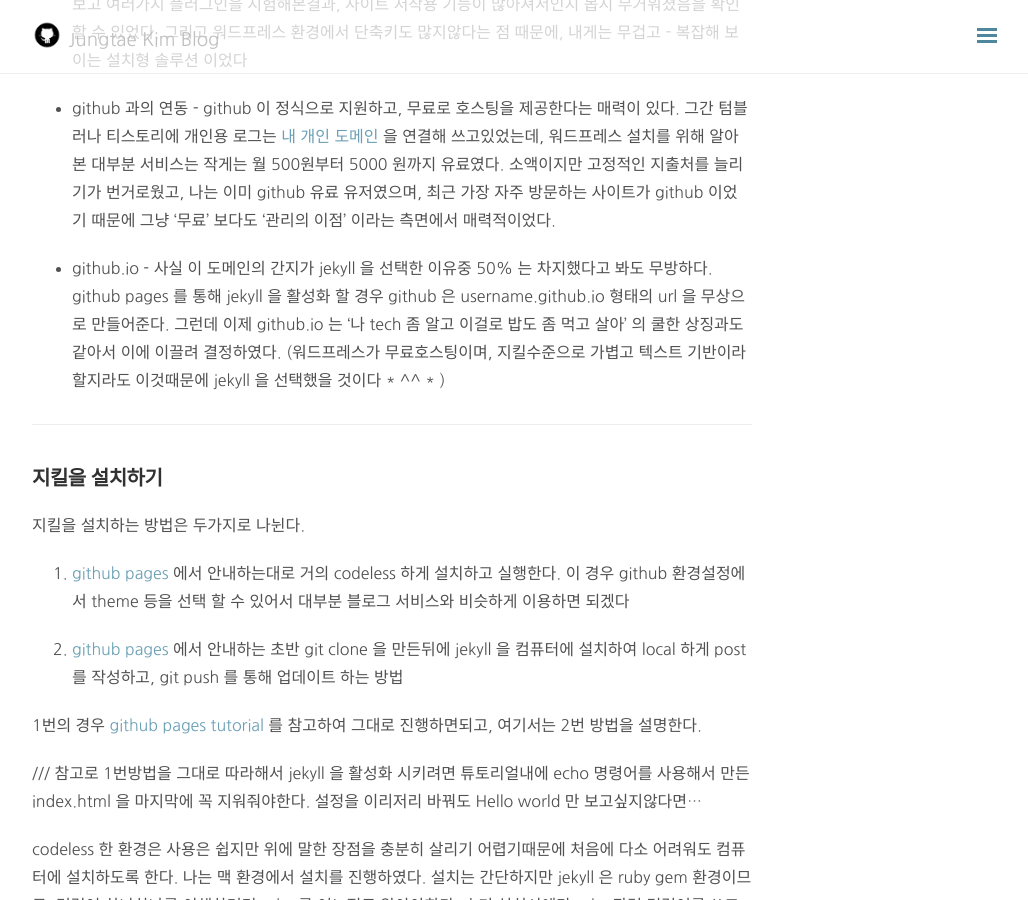
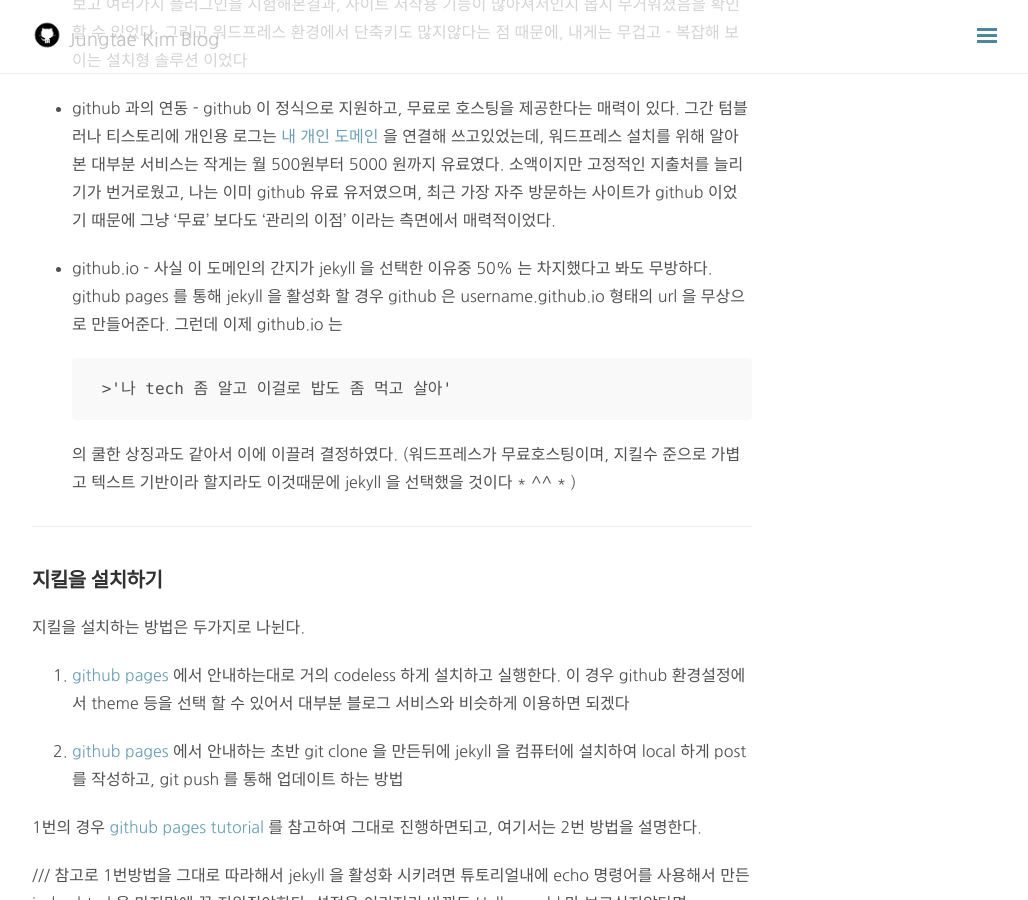
Before and after one commit to jungtaejtkim/jungtaejtkim.github.io, a Jekyll site: the page built from _posts/2017-4-26-jekylltip.md, in a window 1280 px wide and 900 px high, scrolled down 1352 px. Shown: the whole window, without its empty margins (248-1276 px from the left). Built offline with Jekyll 4.4.1, drawn with Linux system fonts in a browser that asks for light colours; nearby versions of some CDN libraries; comment, search, counter and statistics services are not loaded.

Commit message:
change tiny

```diff
--- a/_posts/2017-4-26-jekylltip.md
+++ b/_posts/2017-4-26-jekylltip.md
@@ -36,7 +36,11 @@ Jekyll 예시 사이트
 
  * github 과의 연동 - github 이 정식으로 지원하고, 무료로 호스팅을 제공한다는 매력이 있다. 그간 텀블러나 티스토리에 개인용 로그는 [내 개인 도메인](www.iamjtkim.com) 을 연결해 쓰고있었는데, 워드프레스 설치를 위해 알아본 대부분 서비스는 작게는 월 500원부터 5000 원까지 유료였다. 소액이지만 고정적인 지출처를 늘리기가 번거로웠고, 나는 이미 github 유료 유저였으며, 최근 가장 자주 방문하는 사이트가 github 이었기 때문에 그냥 '무료' 보다도 '관리의 이점' 이라는 측면에서 매력적이었다.
 
- * github.io - 사실 이 도메인의 간지가 jekyll 을 선택한 이유중 50% 는 차지했다고 봐도 무방하다. github pages 를 통해 jekyll 을 활성화 할 경우 github 은 username.github.io 형태의 url 을 무상으로 만들어준다. 그런데 이제 github.io 는 '나 tech 좀 알고 이걸로 밥도 좀 먹고 살아' 의 쿨한 상징과도 같아서 이에 이끌려 결정하였다. (워드프레스가 무료호스팅이며, 지킬수준으로 가볍고 텍스트 기반이라 할지라도 이것때문에 jekyll 을 선택했을 것이다 * ^^ * )
+ * github.io - 사실 이 도메인의 간지가 jekyll 을 선택한 이유중 50% 는 차지했다고 봐도 무방하다. github pages 를 통해 jekyll 을 활성화 할 경우 github 은 username.github.io 형태의 url 을 무상으로 만들어준다. 그런데 이제 github.io 는
+
+		>'나 tech 좀 알고 이걸로 밥도 좀 먹고 살아'
+
+	의 쿨한 상징과도 같아서 이에 이끌려 결정하였다. (워드프레스가 무료호스팅이며, 지킬수	준으로 가볍고 텍스트 기반이라 할지라도 이것때문에 jekyll 을 선택했을 것이다 * ^^ * )
 
 
 -----
```
